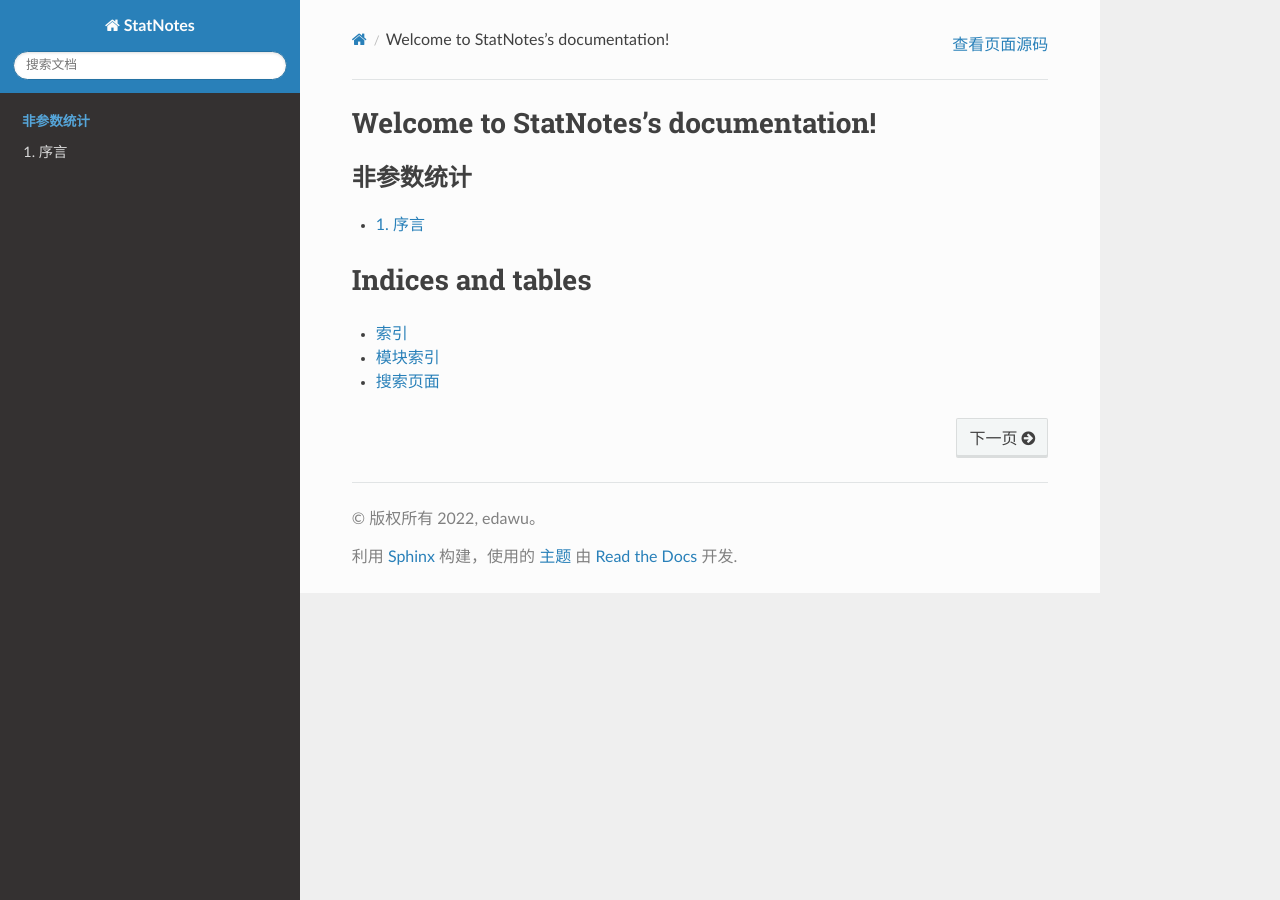
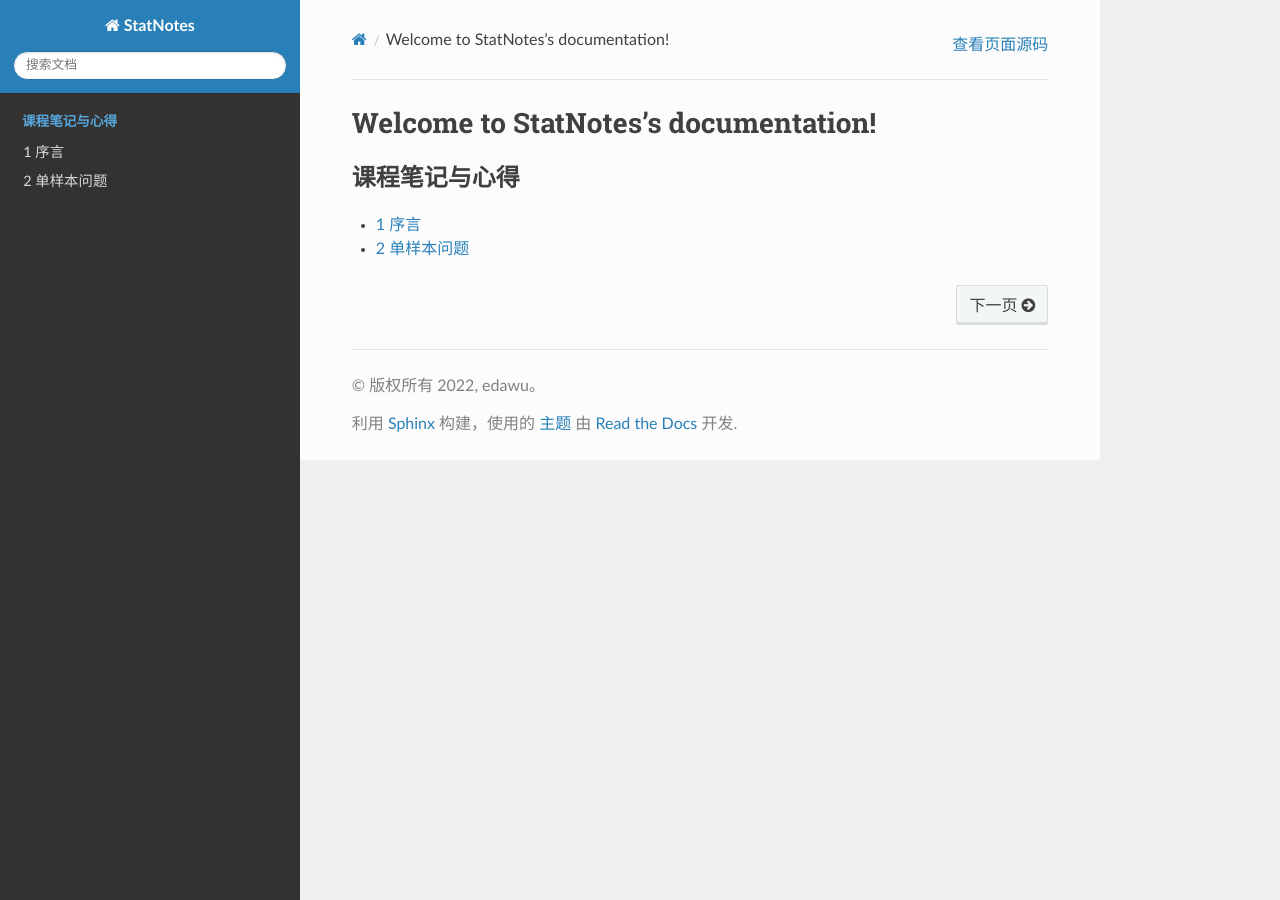
Before and after one commit to edawu11/StatNotes, a Sphinx documentation site: the page built from docs/source/index.rst, in a window 1280 px wide. Built offline with Sphinx 7.4.7 and the Read the Docs theme 2.0.0, drawn with Linux system fonts in a browser that asks for light colours; part of the change alters nothing that is shown.

Commit message:
修改文件

```diff
--- a/docs/source/index.rst
+++ b/docs/source/index.rst
@@ -8,15 +8,6 @@ Welcome to StatNotes's documentation!
 
 .. toctree::
    :maxdepth: 1
-   :caption: 非参数统计
+   :caption: 课程笔记与心得
 
-   raw/非参数统计/序言.md
-
-
-
-Indices and tables
-==================
-
-* :ref:`genindex`
-* :ref:`modindex`
-* :ref:`search`
+   raw/课程笔记与心得/非参数统计.md
--- /dev/null
+++ b/docs/source/raw/课程笔记与心得/非参数统计.md
@@ -0,0 +1,72 @@
+# 1 序言
+
+> 第二次接触非参数统计这门课程，老师非常快速地过了经典非参数统计的主要框架。以下内容力争加入对非参数统计方法的思考，并简要整理出使用指南。
+
+## 1.1 两个思考
+
+1. 何为统计？
+
+- 统计包括对数据的收集、整理、分析和推断。
+- 统计是基于数据的学科，其数学基础是概率论，概率论是讨论随机性的学科。
+- 数学可以是一个独立存在的逻辑体系，而统计离开了应用就没有存在的必要。
+- 统计分析的思路主要有以下两种：
+  - 先知道问题和解决的思路，后设计实验或调查方案去收集所需的数据，数据获取后经过预处理按照预期设想进行应用；
+  - 先获取数据，根据目标问题和数据的特点建立模型，建模后进行推断。
+- 在统计中不存在完美的模型，任何由数据归纳出来的模型往往要回到实际中对其检验，并用新的数据对之进行修正（贝叶斯视角）。
+
+
+2. 何为参数统计和非参数统计？
+
+- 参数统计
+  - 产生数据的总体分布形式（或分布族）已经假定，只需对有限个未知参数进行统计推断，研究的是精确分布；
+  - 典型的参数统计问题：极大似然估计、正态分布的假设检验问题；
+  - 局限性：总体分布的假定缺乏依据；样本可能不是来自具有假定分布的总体；样本数据可能存在系统误差；
+  - 优势：当总体分布已知时，参数统计方法更有针对性，更有效；
+
+- 非参数统计
+  - 对总体分布形式无假定，或仅作如对称性、连续性的一般性假设条件，主要研究的是$n\rightarrow\infty$的极限分布；
+  -  优势：假定较少，因此有更广泛的适用性和更稳健的结果；
+  -  局限性：当总体分布已知时，非参数统计方法低效；
+
+- 注意两者的划分不是绝对的。
+
+## 1.2 非参数统计怎么做
+
+- 分布的估计
+- 密度的估计
+- 次序统计量
+- 秩
+
+## 1.3 假设检验
+
+### 1.3.1 原假设怎么选
+
+### 1.3.2 检验统计量怎么选
+
+# 2 单样本问题
+
+## 2.1 问题引入
+
+考虑一个简单的假设检验问题
+
+![image.png](image/非参数统计/1.jpg)
+
+传统地，我们会使用独立样本T检验法，注意**T检验法的前提是做了假设，即在统计时楼盘价格服从正态分布$N\sim\left(\mu,\sigma^2\right)$**。
+
+依据T检验法的步骤，我们可以很容易地得到
+
+![image.png](image/非参数统计/2.jpg)
+
+可知，运用T检验法得到的结论是不能拒绝原假设，即平均价格是3700。
+
+现在，重新回去看数据，发现16个数字中仅有3个数字大于3700，特别地，还有1个8700的极端数字。明显地，所收集的数据无法支持3700是正态分布对称中心的观点。由此可知在这个例子中，运用T检验法是不妥的，因为其所需的正态假定是不合理的。
+
+下面考虑放开正态假定，使用非参数统计的方法进行假设检验。
+
+## 2.2 符号检验
+
+顾名思义，符号检验就是通过符号$+$和$-$的个数来做统计推断。
+
+### 2.2.1 基本原理
+
+- 基本思想：用总体中位数Me表示中间位置，样本大于Me的概率与小于Me的概率应该相等。
--- a/docs/source/raw/非参数统计/序言.md
+++ /dev/null
@@ -1,3 +0,0 @@
-# 1. 序言
-
-## 1.1 参数统计和非参数统计的区别
```
Also changed, not shown: docs/source/raw/课程笔记与心得/image/非参数统计/1.jpg (added), docs/source/raw/课程笔记与心得/image/非参数统计/2.jpg (added), 1 other file.
